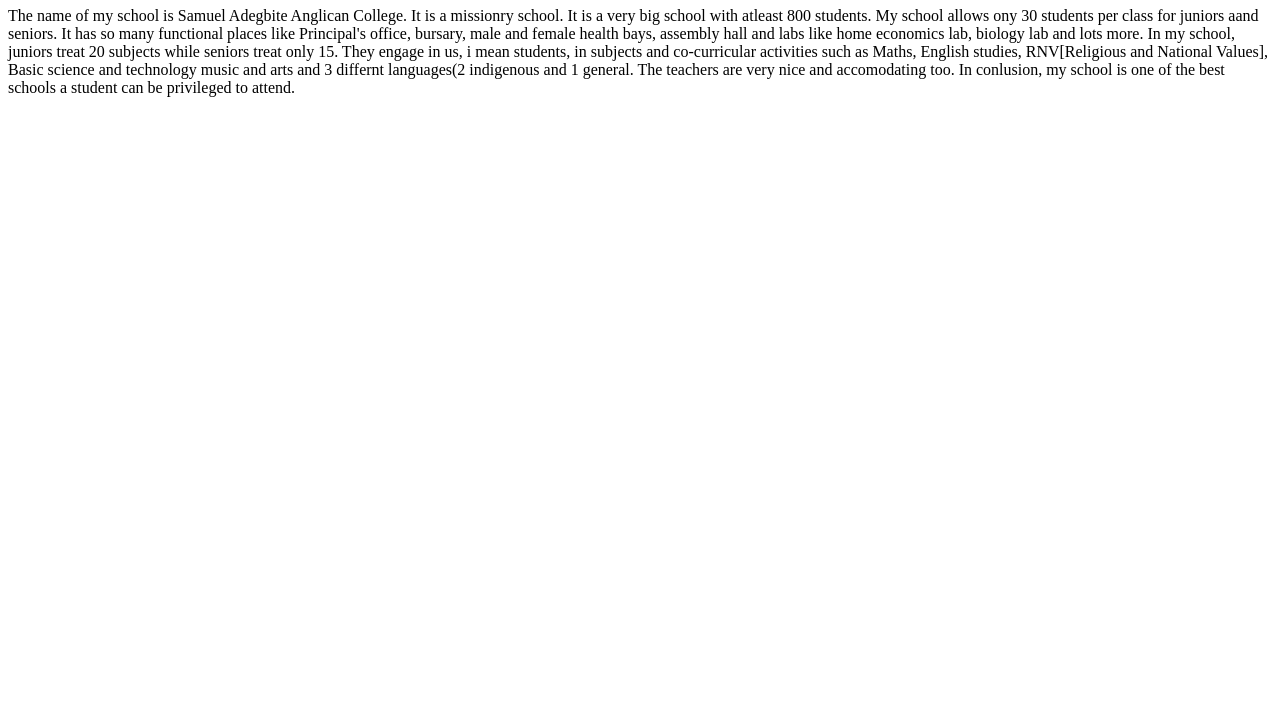
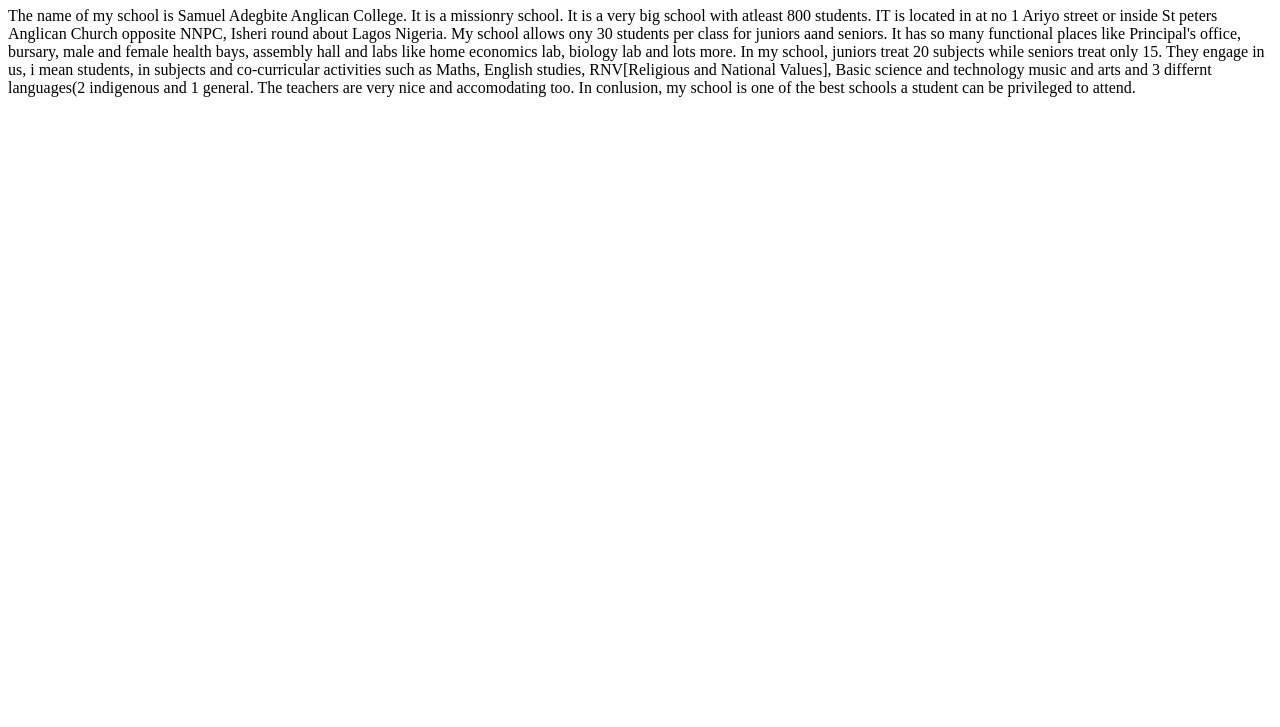
Before and after one commit to Mosinmiloluwa03/project-2, a plain HTML site: page index.html in a window 1280 px wide. Shown: the part 73-800 px from the top of the page. Drawn offline with Linux system fonts and the light colour scheme.

Commit message:
project: Html Elemens

```diff
--- a/index.html
+++ b/index.html
@@ -7,6 +7,6 @@
 </head>
 <body>
     <h1>Samuel Adegbite Anglican College</h1>
-    <p> The name of my school is Samuel Adegbite Anglican College. It is a missionry school. It is a very big school with atleast 800 students. My school allows ony 30 students per class for juniors aand seniors. It has so many functional places like Principal's office, bursary, male and female health bays, assembly hall and labs like home economics lab, biology lab and lots more. In my school, juniors treat 20 subjects while seniors treat only 15. They engage in us, i mean students, in subjects and co-curricular activities such as Maths, English studies, RNV[Religious and National Values], Basic science and technology music and arts and 3 differnt languages(2 indigenous and 1 general. The teachers are very nice and accomodating too. In conlusion, my school is one of the best schools a student can be privileged to attend.</p>
+    <p> The name of my school is Samuel Adegbite Anglican College. It is a missionry school. It is a very big school with atleast 800 students. IT is located in at no 1 Ariyo street or inside St peters Anglican Church opposite NNPC, Isheri round about Lagos Nigeria. My school allows ony 30 students per class for juniors aand seniors. It has so many functional places like Principal's office, bursary, male and female health bays, assembly hall and labs like home economics lab, biology lab and lots more. In my school, juniors treat 20 subjects while seniors treat only 15. They engage in us, i mean students, in subjects and co-curricular activities such as Maths, English studies, RNV[Religious and National Values], Basic science and technology music and arts and 3 differnt languages(2 indigenous and 1 general. The teachers are very nice and accomodating too. In conlusion, my school is one of the best schools a student can be privileged to attend.</p>
 </body>
 </html>
```
